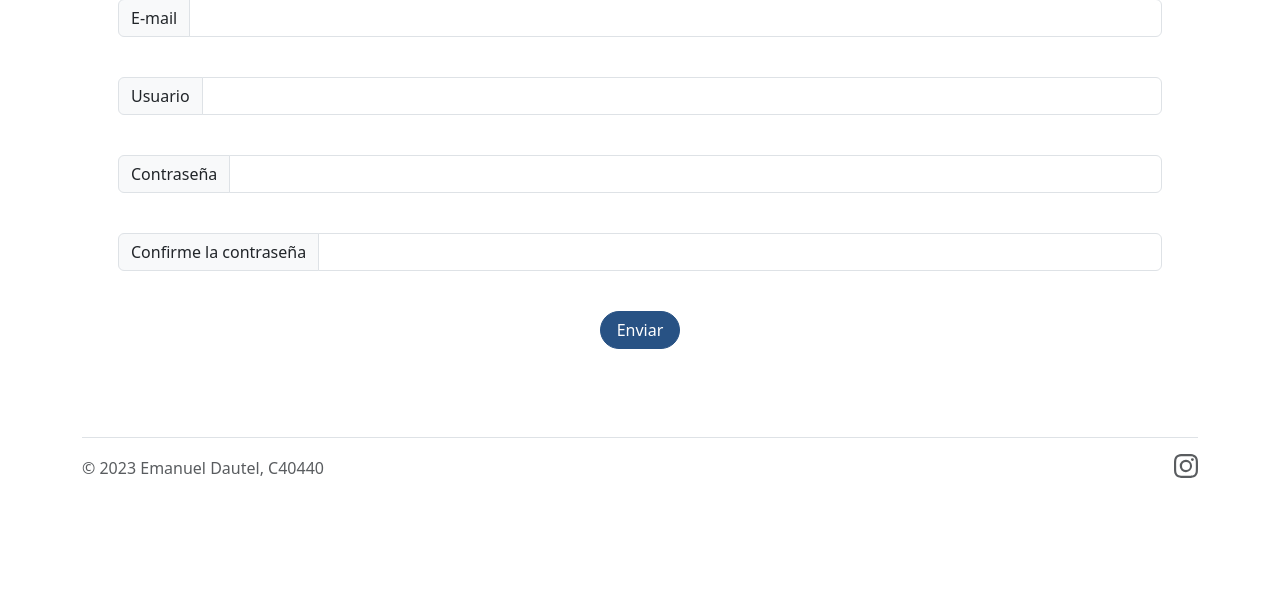
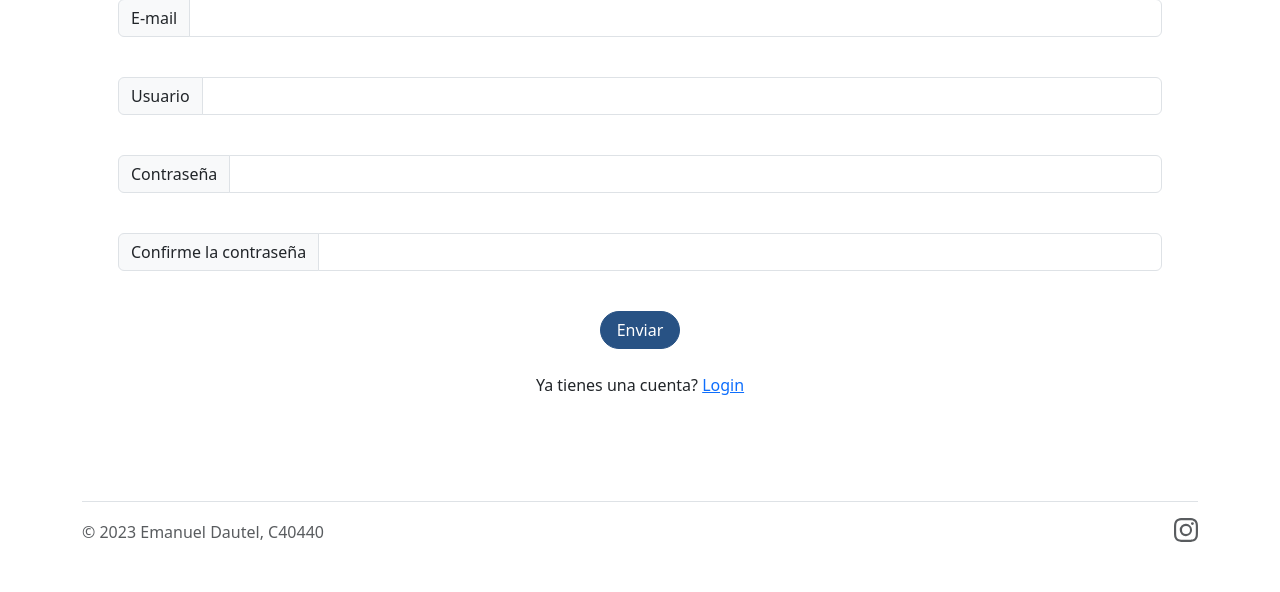
Before and after one commit to isamudeath/Proyecto-Final-Dautel, a Django app: page /control_usuarios/signup/ in a window 1280 px wide. Shown: the part 208-800 px from the top of the page. Run offline with Django 4.2, Linux system fonts and the light colour scheme; some libraries are stand-ins or nearby versions.

Commit message:
modificaciones menores a los html de login y signup

```diff
--- a/control_usuarios/templates/control_usuarios/login.html
+++ b/control_usuarios/templates/control_usuarios/login.html
@@ -25,6 +25,10 @@
         </div>
         <br>
         <button class="btn btn-primary rounded-pill px-3" type="submit" value="Iniciar Sesión">Iniciar Sesión</button>
+        <br>
+        <br>
+        <p>No tienes una cuenta? <a href='{% url 'Registrarse' %}'>Sign-up</a></p>
+        <br>
         {{form.errors}}
     </form>
 </section>
--- a/control_usuarios/templates/control_usuarios/signup.html
+++ b/control_usuarios/templates/control_usuarios/signup.html
@@ -33,6 +33,9 @@
         </div>
         <br>
         <button class="btn btn-primary rounded-pill px-3" type="submit" value="Enviar">Enviar</button>
+        <br>
+        <br>
+        <p>Ya tienes una cuenta? <a href='{% url 'Ingresar' %}'>Login</a></p>
         {{form.errors}}
     </form>
 </section>
```
Also changed, not shown: db.sqlite3.
